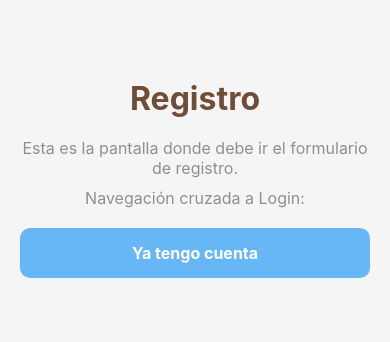
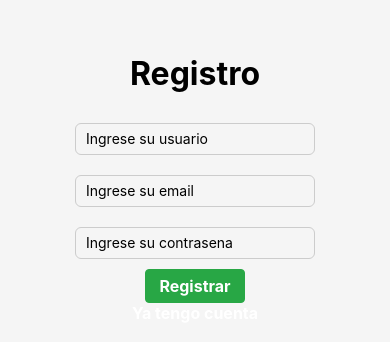
Before and after one commit to feli-qm/pro3-tt-rn-fbqm, a React Native app: screen /Register in a window 390 px wide. Shown: the part 244-586 px from the top of the page. Built offline with nearby package versions, Linux system fonts and the light colour scheme.

Commit message:
Register WIP

```diff
--- a/package.json
+++ b/package.json
@@ -20,7 +20,7 @@
     "react-dom": "18.2.0",
     "react-native": "0.74.5",
     "react-native-safe-area-context": "4.10.5",
-    "react-native-screens": "^4.0.0",
+    "react-native-screens": "3.31.1",
     "react-native-web": "~0.19.10"
   },
   "devDependencies": {
--- a/src/components/HomeMenu.js
+++ b/src/components/HomeMenu.js
@@ -2,6 +2,7 @@ import React from 'react';
 import { createBottomTabNavigator } from '@react-navigation/bottom-tabs';
 import Home from '../screens/Home';
 import Profile from '../screens/Profile';
+import Users from '../screens/Users';
 import NewPost from '../screens/NewPost';
 import Ionicons from '@expo/vector-icons/Ionicons';
 import MaterialIcons from '@expo/vector-icons/MaterialIcons';
@@ -31,6 +32,16 @@ export default function HomeMenu() {
                 }}
             />
             <Tab.Screen
+                name="Users"
+                component={Users}
+                options={{
+                    tabBarIcon: ({ color, size }) => (
+                        <Ionicons name="person" size={size} color={color} />
+                    ),
+                    headerShown: false
+                }}
+            />
+            <Tab.Screen
                 name="NewPost"
                 component={NewPost}
                 options={{
--- a/src/screens/Profile.js
+++ b/src/screens/Profile.js
@@ -5,9 +5,6 @@ export default function Profile({ navigation }) {
     return (
         <View style={styles.container}>
             <Text>Pantalla de Profile</Text>
-            <TouchableOpacity onPress={() => navigation.navigate('Login')}>
-                <Text>Desloguearse</Text>
-            </TouchableOpacity>
         </View>
     );
 }
--- a/src/screens/Register.js
+++ b/src/screens/Register.js
@@ -1,22 +1,101 @@
-import React, { Component } from 'react'
-import { View, Text, TouchableOpacity, StyleSheet } from 'react-native';
+import React, { Component } from 'react';
+import { View, Text, TouchableOpacity, StyleSheet, TextInput } from 'react-native';
+import { auth, db } from '../firebase/config';
 
 export default class Register extends Component {
+  constructor(props) {
+    super(props);
+    this.state = {
+      email: '',
+      userName: '',
+      password: '',
+      registered: false,
+      errorMsg: "",
+      buttonOff: true,
+    };
+  }
+
+  handleValidate = () => {
+    const {email, userName, password} = this.state;
+
+    if (email === ''){
+        return "El campo de email es obligatorio.";
+    }
+    if (userName === ''){
+        return "El campo de usuario es obligatorio.";
+    }
+    if (password === ''){
+        return "El campo de contrasena es obligatorio.";
+    }
+
+    return null;
+
+  }
+
+  handleSubmit(email, pass, userName) {
+
+    const errorMsg = this.handleValidate();
+    if (errorMsg) {
+        this.setState({errorMsg});
+        return;
+    }
+    auth.
+      createUserWithEmailAndPassword(email, pass)
+      .then((response) => {
+        //Vamos a agregar el usuario a la collection users
+        if (response) {
+          db.collection('users')
+            .add({
+              email: email,
+              userName: userName,
+              createdAt: Date.now()
+            })
+            .then(() => {
+              //redireccionar a login
+              this.setState({ registered: true, errorMsg: "" });
+              this.props.navigation.navigate("Login");
+        })
+            .catch((e) => console.log(e.message));
+        }
+      })
+      .catch((error) => {
+        console.log(error.message);
+        this.setState({ errorMsg: error.message });
+      });
+  }
+
   render() {
     return (
       <View style={styles.container}>
         <Text style={styles.title}>Registro</Text>
-                <Text style={styles.description}>
-                    Esta es la pantalla donde debe ir el formulario de registro.
-                </Text>
-                <Text style={styles.description}>
-                    Navegación cruzada a Login:
-                </Text>
+
+        <TextInput style={styles.input}
+          keyboardType='default'
+          placeholder='Ingrese su usuario'
+          onChangeText={text => this.setState({ userName: text })}
+          value={this.state.userName} />
+
+        <TextInput style={styles.input}
+          keyboardType='email-address'
+          placeholder='Ingrese su email'
+          onChangeText={text => this.setState({ email: text })}
+          value={this.state.email} />
+
+        <TextInput style={styles.input}
+          keyboardType='default'
+          placeholder='Ingrese su contrasena'
+          secureTextEntry={true}
+          onChangeText={text => this.setState({ password: text })}
+          value={this.state.password} />
+
+        <TouchableOpacity style={styles.button} onPress={() => this.handleSubmit(this.state.email, this.state.password, this.state.userName)}>
+          <Text style={styles.buttonText}> Registrar </Text>
+        </TouchableOpacity>
+
+        {this.state.errorMsg && <Text>{this.state.errorMsg}</Text>}
 
         <TouchableOpacity
-                    style={styles.buttonBlue}
-                    onPress={() => this.props.navigation.navigate('Login')}
-                >
+          onPress={() => this.props.navigation.navigate('Login')}>
           <Text style={styles.buttonText}>Ya tengo cuenta</Text>
         </TouchableOpacity>
       </View>
@@ -29,32 +108,46 @@ const styles = StyleSheet.create({
     flex: 1,
     justifyContent: 'center',
     alignItems: 'center',
+    paddingHorizontal: 10,
     backgroundColor: '#f5f5f5',
-        paddingHorizontal: 20,
+    marginTop: 20
   },
   title: {
     fontSize: 32,
     fontWeight: 'bold',
     marginBottom: 20,
-        color: '#6f4e37',
   },
-    description: {
-        fontSize: 16,
+  input: {
+    height: 20,
+    paddingVertical: 15,
+    paddingHorizontal: 10,
+    borderWidth: 1,
+    borderColor: '#ccc',
+    borderStyle: 'solid',
+    borderRadius: 6,
+    marginVertical: 10
+  },
+  button: {
+    backgroundColor: '#28a745',
+    paddingHorizontal: 10,
+    paddingVertical: 6,
     textAlign: 'center',
-        marginBottom: 10,
-        color: '#8f8f8f',
-    },
-    buttonBlue: {
-        backgroundColor: '#67b7f7',
-        padding: 15,
-        marginTop: 10,
-        borderRadius: 10,
-        width: '100%',
-        alignItems: 'center',
+    borderRadius: 4,
+    borderWidth: 1,
+    borderStyle: 'solid',
+    borderColor: '#28a745'
   },
   buttonText: {
     color: '#fff',
     fontWeight: 'bold',
     fontSize: 16,
   },
+  preview: {
+    marginTop: 30,
+    padding: 10,
+    borderColor: '#ddd',
+    borderWidth: 1,
+    borderRadius: 6,
+    backgroundColor: '#f9f9f9',
+  }
 });
--- /dev/null
+++ b/src/screens/Users.js
@@ -0,0 +1,56 @@
+import React, { Component } from 'react';
+import { View, Text, TouchableOpacity, StyleSheet } from 'react-native';
+import { FlatList } from 'react-native-web';
+import {db} from '../firebase/config';
+
+export default class Users extends Component {
+    constructor(props) {
+        super(props);
+        this.state = {
+            usuarios: [],
+        };
+    }
+    componentDidMount() {
+        db.collection('users').onSnapshot(
+            docs => {
+                let users = [];
+                docs.forEach(doc => {
+                    users.push({
+                        id: doc.id,
+                        data: doc.data()
+                    })
+                    this.setState({
+                        usuarios: users
+                    })
+                })
+            }
+        )
+    }
+
+    render() {
+        return (
+            <View style={styles.container}>
+                <Text style={styles.title}>Users</Text>
+                <FlatList
+                    data={this.state.usuarios}
+                    keyExtractor={(item) => item.id}
+                    renderItem={({ item }) => (
+                        <View style={styles.userItem}>
+                            <Text>Email: {item.data.email}</Text>
+                            <Text>Username: {item.data.userName}</Text>
+                            <Text>Created At: {item.data.createdAt}</Text>
+                        </View>
+                    )}
+                />
+            </View>
+        );
+    }
+}
+
+const styles = StyleSheet.create({
+    container: {
+        flex: 1,
+        justifyContent: 'center',
+        alignItems: 'center',
+    },
+});
```
Also changed, not shown: 1 other file (tests, documents, lock files or other folders). Lines whose indentation alone changed are shown as unchanged.
